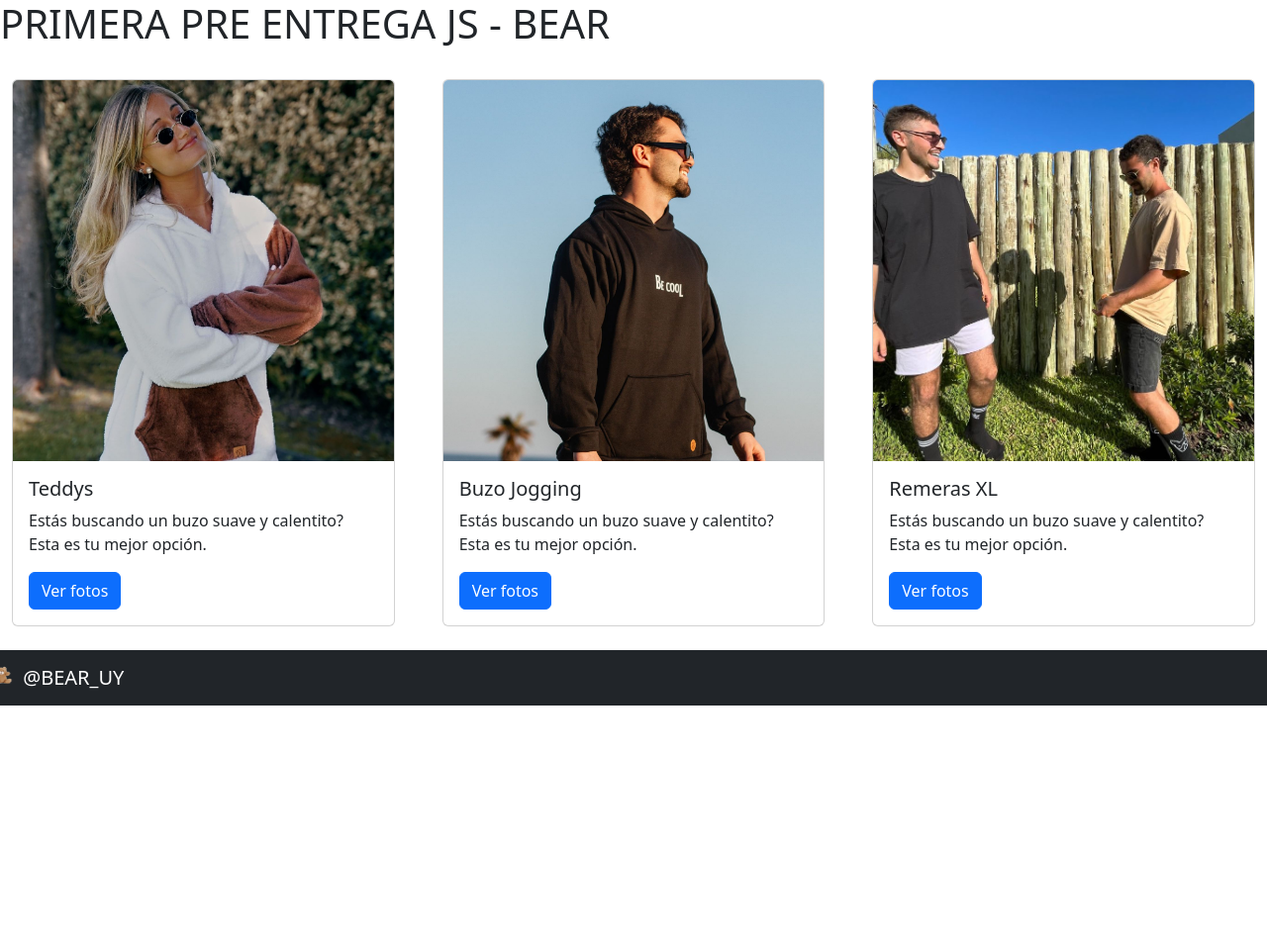
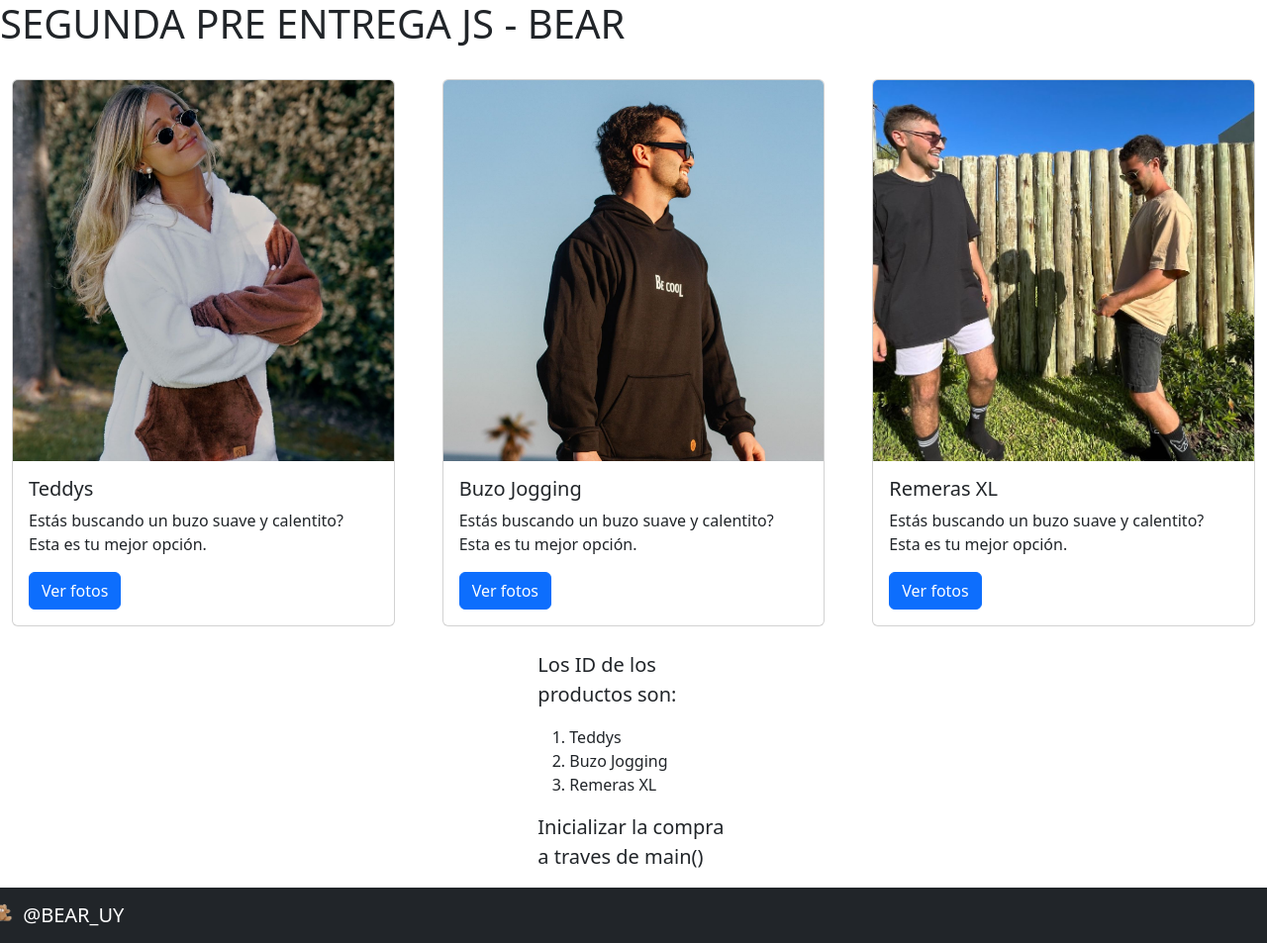
Before and after one commit to Alenwuhl/PrimeraEntregaJS, a plain HTML site: page index.html in a window 1280 px wide. Shown: the whole page at 99% size. Before the commit the page ends 800 px from the top, so only its background shows below. Drawn offline with nearby package versions, Linux system fonts and the light colour scheme.

Commit message:
Segunda pre-entrega

```diff
--- a/index.html
+++ b/index.html
@@ -10,7 +10,7 @@
   <body>
     <container class="fluid">
         <header>
-            <h1>PRIMERA PRE ENTREGA JS - BEAR</h1>
+            <h1>SEGUNDA PRE ENTREGA JS - BEAR</h1>
         </header>
         <main class="row">
             <div class="col-lg-4 col-md-12 p-4">
@@ -44,6 +44,28 @@
                 </div>
             </div>
         </main>
+        <div class="row  justify-content-center">
+            <div class="col-lg-2">
+                <p class="lead">
+                    Los ID de los productos son:
+                </p>
+                <ol>
+                    <li>
+                        Teddys
+                    </li>
+                    <li>
+                        Buzo Jogging
+                    </li>
+                    <li>
+                        Remeras XL
+                    </li>
+                </ol>
+                <p class="lead">
+                    Inicializar la compra a traves de main()
+                </p>
+            </div>
+
+        </div>
         <footer class="row">
             <nav class="navbar navbar-dark bg-dark">
                 <a class="navbar-brand" href="#">
--- a/js/index.js
+++ b/js/index.js
@@ -1,4 +1,4 @@
-// Defino las constantes
+// Defino los Arrays
 const prendas = [
     {id: 1, nombre: "Teddy", precio: 2990, stock: 20},
     {id: 2, nombre: "Buzo Jogging", precio: 2490, stock: 40},
@@ -19,10 +19,11 @@ class compras {
         }
     }
 }
-
+// inicializo la compra llamando a comprar()
 function main() {
     comprar()
 }
+
 
 function comprar() {
     let respuesta = true
@@ -30,7 +31,7 @@ function comprar() {
     console.table(prendas)
     while (respuesta) {
         let id = prompt("Ingresa el ID de la prenda que deseas comprar:")
-        let prendaElegida = buscarPrenda(id)
+        let prendaElegida = buscarPrenda(id) //confirma que el producto exista
         console.log(prendaElegida)
         if (prendaElegida !== undefined) {
             carrito.push(prendaElegida)
@@ -56,13 +57,14 @@ function comprar() {
 function finalizarCompra() {
     const compra = new compras(carrito)
 
-    mostrarMetodoPago()
+    console.log("El total de tu compra es de $ "+ compra.obtenerSubtotal() +" y puedes realizarla en:")
+    mostrarMetodoPago() //llamo a mostrarMetodoPago() que me dice cuales son mis posibilidades para pagar en cuotas.
     let cantCuotas = prompt("ingrese la cantidad de cuotas deseadas:");
     exito = mostrarCuotas(compra, cantCuotas);
     if (exito){
         let respuestaComprar = confirm ("Confirme si desea realizar la compra")
         if (respuestaComprar === true) {
-            alert("El total de tu compras es de $ "+ compra.obtenerSubtotal() + " a pagar en " + compra.cantCuotas + " cuotas de $" + compra.importeCadaCuota + ". Muchas gracias!")
+            alert("El total de tu compras es de $ "+ compra.obtenerSubtotal() + " a pagar en " + compra.cantCuotas + " cuotas de $" + parseFloat(compra.importeCadaCuota.toFixed(2)) + ". Muchas gracias!")
         } else {
             alert("😪Que lastima! Esperamos verte otra vez por aquí!")
         }
@@ -72,7 +74,6 @@ function finalizarCompra() {
 
 function mostrarMetodoPago() {
     let intereses = "sin intereses"
-    console.log ("Puedes realizar la compra con los siguientes métodos de pago en cuotas:")
     for (let i = 1; i <= 6; i++) {
         if (i > 3) {
             intereses= "con intereses."
@@ -88,7 +89,7 @@ function mostrarCuotas(compra, cantidadCuotas) {
         cuota = calcularCuota (compra.obtenerSubtotal(), cantidadCuotas)
         compra.importeCadaCuota = cuota
         compra.cantCuotas = cantidadCuotas
-        console.log("La compra será pagada en " + cantidadCuotas + " cuotas de $" + cuota)
+        console.log("La compra será pagada en " + cantidadCuotas + " cuotas de $" + parseFloat(cuota.toFixed(2)))
     }else {
         exito = false
         compra.importeCadaCuota = compra.obtenerSubtotal()
@@ -109,6 +110,7 @@ function calcularCuota(monto, cantidadCuotas) {
 
 }
 
+//verifica la existencia
 function buscarPrenda(id){
     let resultado = prendas.find((prenda)=> prenda.id === parseInt(id))
     return resultado
```
